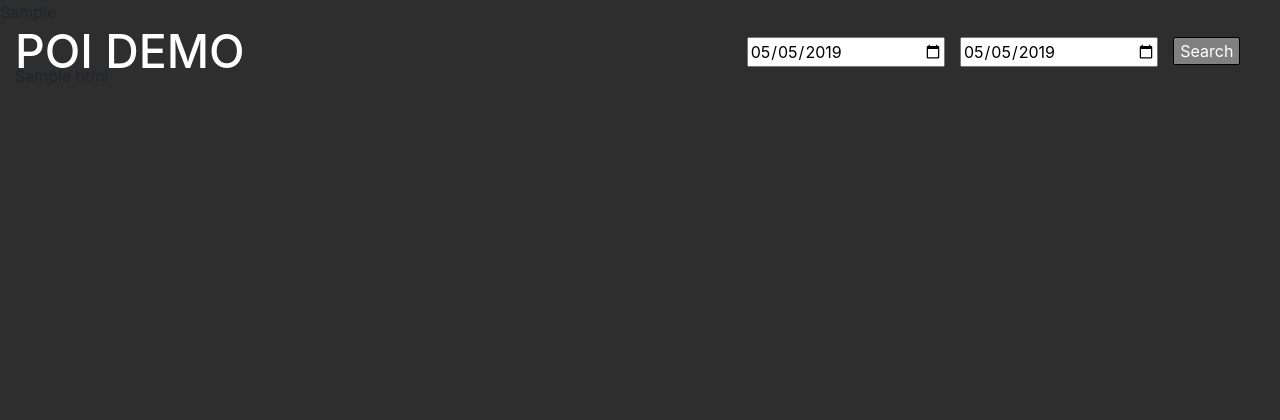
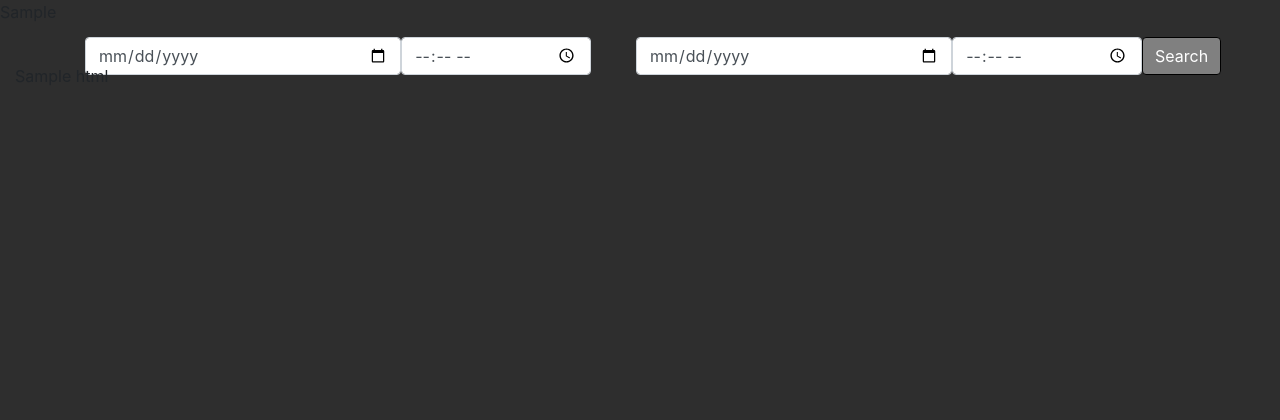
Before and after one commit to MTBorg/Place-of-interest, a Flask app: template server/templates/index.html in a window 1280 px wide. Shown: the top 420 px of the page. Run offline with Flask 2, Linux system fonts and the light colour scheme; the template is opened without the code that fills it: most values are stand-ins (such as "Sample title", 1, 10 or a date in 2020); some libraries are stand-ins or nearby versions.

Commit message:
Top menu fix
Date and time is now clearer.
The logo is deleted.

```diff
--- a/server/static/css/styles.css
+++ b/server/static/css/styles.css
@@ -7,13 +7,19 @@ html{
 	width: 100% !important;
 	padding-top: 1% !important;
 	padding-left:0px !important;
+	margin: auto !important;
+	margin-left: 40px !important;
 }
 
 .date{
-	width:100% !important;
-
+	width:25% !important;
+	float: left !important;
+	margin-left: 45px;
 }
-
+.time{
+	width:15% !important;
+	float: left !important;
+}
 #Cont{
 	float: left;
 	height: 100%;
--- a/server/templates/index.html
+++ b/server/templates/index.html
@@ -11,26 +11,19 @@
     <body id="body1" onload="getLocation()"> <!--Sets the background color -->
         <div class="container-fluid" id ="Cont"> <!-- contains the gridsystem-->
             <div class="row" id="row1" > <!-- The row in which the column is placed -->
-				<div class="col-sm-6 col-lg-7 "  ><!-- Column making the map adjustable to differnt devices-->
-                    <h1> POI DEMO </h1>
+                <!-- WRITE FILE TO SEND DATA TO IN ACTION = "DESINTATION HERE" CONNECT THIS TO BACKEND-->
+                <div class="col-sm-12 col-lg-12 date-margin">
+				<form method="post" id="date-form" action="">
+                        <input type="date" class="date form-control" name="start_date" min="2019-01-01" value="Date">
+						<input type="time" class="time form-control" name="start_time" min="00:00" max="23:59 "value="Time">
+
+                        <input type="date" class="date form-control" name="end_date" min="2019-01-01" value="Date">
+						<input type="time" class="time form-control" name="end_time" min="00:00" max="23:59" value="Time">
+
+                        <input class="but-graphics-search btn" type="submit" name="submit" value="Search">
+				</form>
                 </div>
 
-                <!-- WRITE FILE TO SEND DATA TO IN ACTION = "DESINTATION HERE" CONNECT THIS TO BACKEND-->
-                <form method="post" id="date-form" action=""></form>
-                <div class="col-sm-2 col-lg-2 date-margin">
-                    <div class="form-group">
-                        <div class='input-group date' id='datetimepicker10'>
-                                <input type="date" class="date" name="start_date" min="2019-01-01" value="2019-05-05">
-                            </form>
-                        </div>
-                    </div>
-                </div>
-                <div class="col-sm-2 col-lg-2 date-margin">
-                        <input type="date" class="date" name="end_date" min="2019-01-01" value="2019-05-05">
-                </div>
-                <div class="col-sm-2 col-lg-1 date-margin">
-                        <input class="but-graphics-search" type="submit" name="submit" value="Search">
-                </div>
             </div>
             <div class="row" id="row2" > <!-- The row in which the column is placed -->
                 <div class="col-sm-12 col-height" ><!-- Column making the map adjustable to differnt devices-->
```
